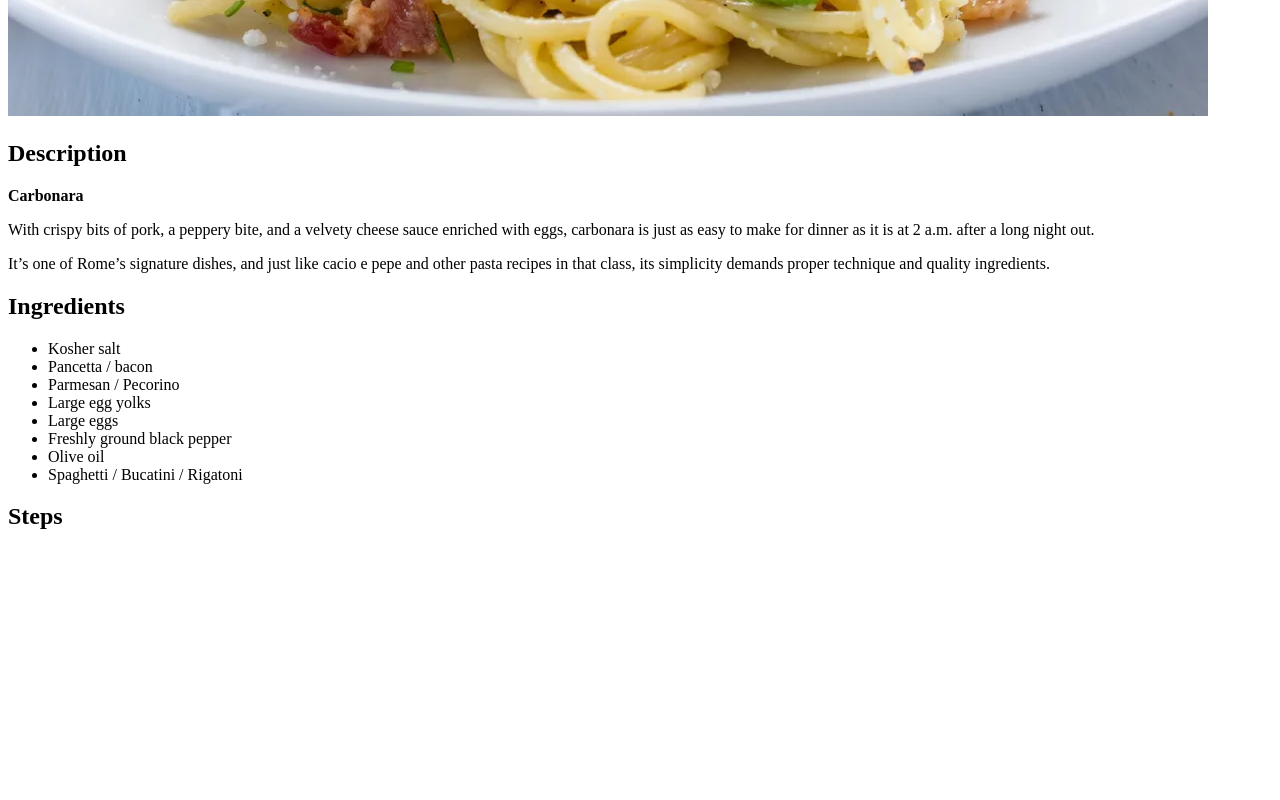
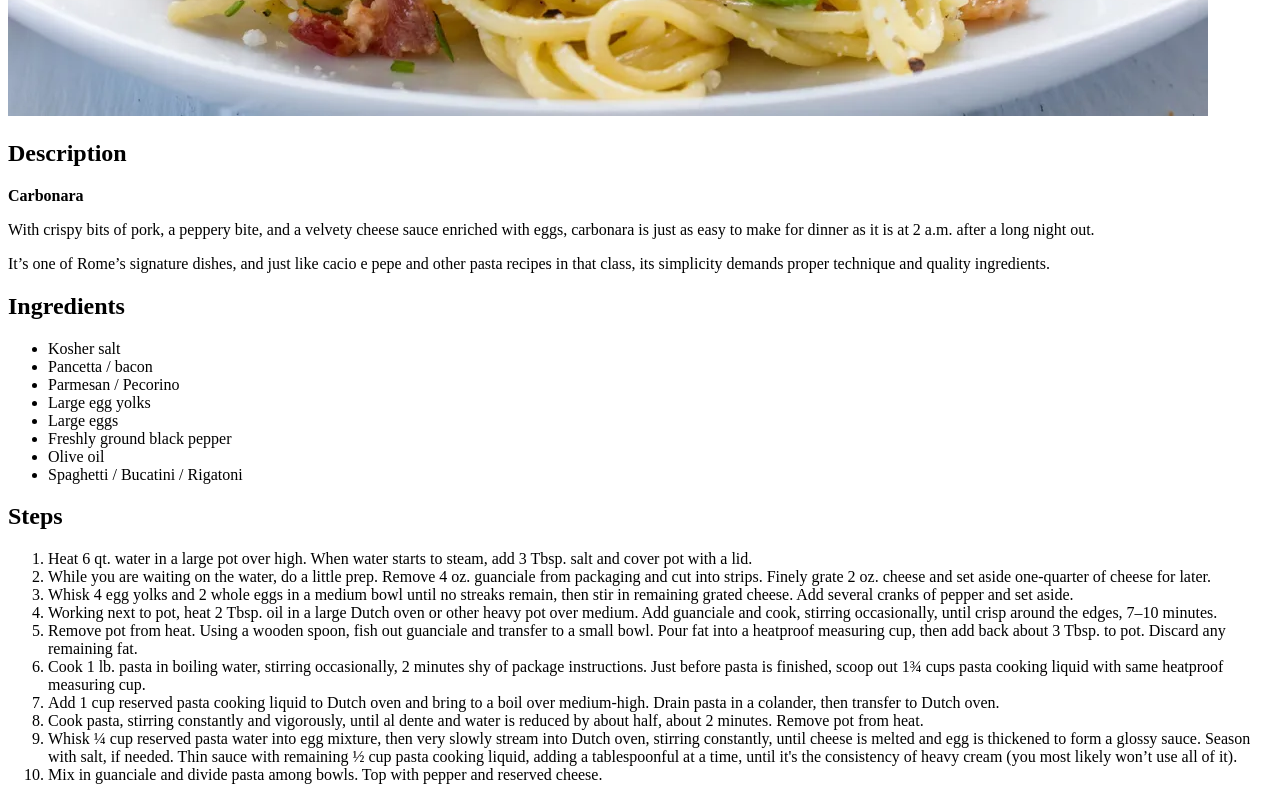
Before and after one commit to taachii/odin-recipes, a plain HTML site: page recipes/carbonara.html in a window 1280 px wide. Shown: the part 639-1439 px from the top of the page. Before the commit the page ends 1189 px from the top, so only its background shows below. Drawn offline with Linux system fonts and the light colour scheme.

Commit message:
Add steps of making carbonara

```diff
--- a/recipes/carbonara.html
+++ b/recipes/carbonara.html
@@ -34,7 +34,16 @@
 
   <h2>Steps</h2>
   <ol>
-
+   <li>Heat 6 qt. water in a large pot over high. When water starts to steam, add 3 Tbsp. salt and cover pot with a lid.</li>
+   <li>While you are waiting on the water, do a little prep. Remove 4 oz. guanciale from packaging and cut into strips. Finely grate 2 oz. cheese and set aside one-quarter of cheese for later.</li>
+   <li>Whisk 4 egg yolks and 2 whole eggs in a medium bowl until no streaks remain, then stir in remaining grated cheese. Add several cranks of pepper and set aside.</li>
+   <li>Working next to pot, heat 2 Tbsp. oil in a large Dutch oven or other heavy pot over medium. Add guanciale and cook, stirring occasionally, until crisp around the edges, 7–10 minutes.</li>
+   <li>Remove pot from heat. Using a wooden spoon, fish out guanciale and transfer to a small bowl. Pour fat into a heatproof measuring cup, then add back about 3 Tbsp. to pot. Discard any remaining fat.</li>
+   <li>Cook 1 lb. pasta in boiling water, stirring occasionally, 2 minutes shy of package instructions. Just before pasta is finished, scoop out 1¾ cups pasta cooking liquid with same heatproof measuring cup.</li>
+   <li>Add 1 cup reserved pasta cooking liquid to Dutch oven and bring to a boil over medium-high. Drain pasta in a colander, then transfer to Dutch oven.</li>
+   <li>Cook pasta, stirring constantly and vigorously, until al dente and water is reduced by about half, about 2 minutes. Remove pot from heat.</li>
+   <li>Whisk ¼ cup reserved pasta water into egg mixture, then very slowly stream into Dutch oven, stirring constantly, until cheese is melted and egg is thickened to form a glossy sauce. Season with salt, if needed. Thin sauce with remaining ½ cup pasta cooking liquid, adding a tablespoonful at a time, until it's the consistency of heavy cream (you most likely won’t use all of it).</li>
+   <li>Mix in guanciale and divide pasta among bowls. Top with pepper and reserved cheese.</li>
   </ol>
 </body>
 </html>
```
